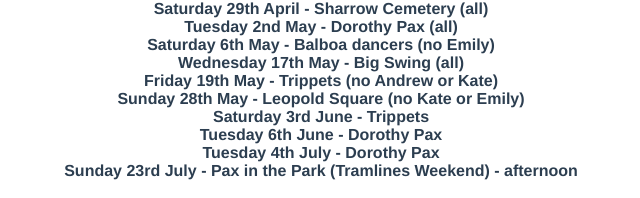
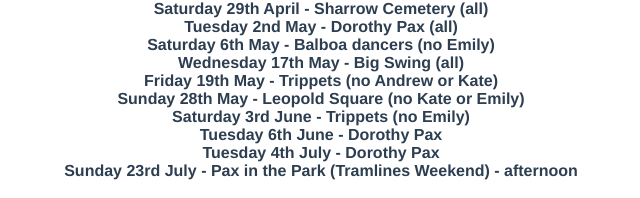
Before and after one commit to emilyDZC/jazz-hot-six-page, a Vue app: page / in a window 1280 px wide. Shown: the part 666-864 px from the top of the page, without its empty margins (319-959 px from the left). Built offline with nearby package versions, Linux system fonts and the light colour scheme.

Commit message:
Update gigs

```diff
--- a/src/components/HomePage.vue
+++ b/src/components/HomePage.vue
@@ -9,7 +9,7 @@
         <div>Wednesday 17th May - Big Swing (all)</div>
         <div>Friday 19th May - Trippets (no Andrew or Kate)</div>
         <div>Sunday 28th May - Leopold Square (no Kate or Emily)</div>
-        <div>Saturday 3rd June - Trippets</div>
+        <div>Saturday 3rd June - Trippets (no Emily)</div>
         <div>Tuesday 6th June - Dorothy Pax</div>
         <div>Tuesday 4th July - Dorothy Pax</div>
         <div>Sunday 23rd July - Pax in the Park (Tramlines Weekend) - afternoon</div>
```
